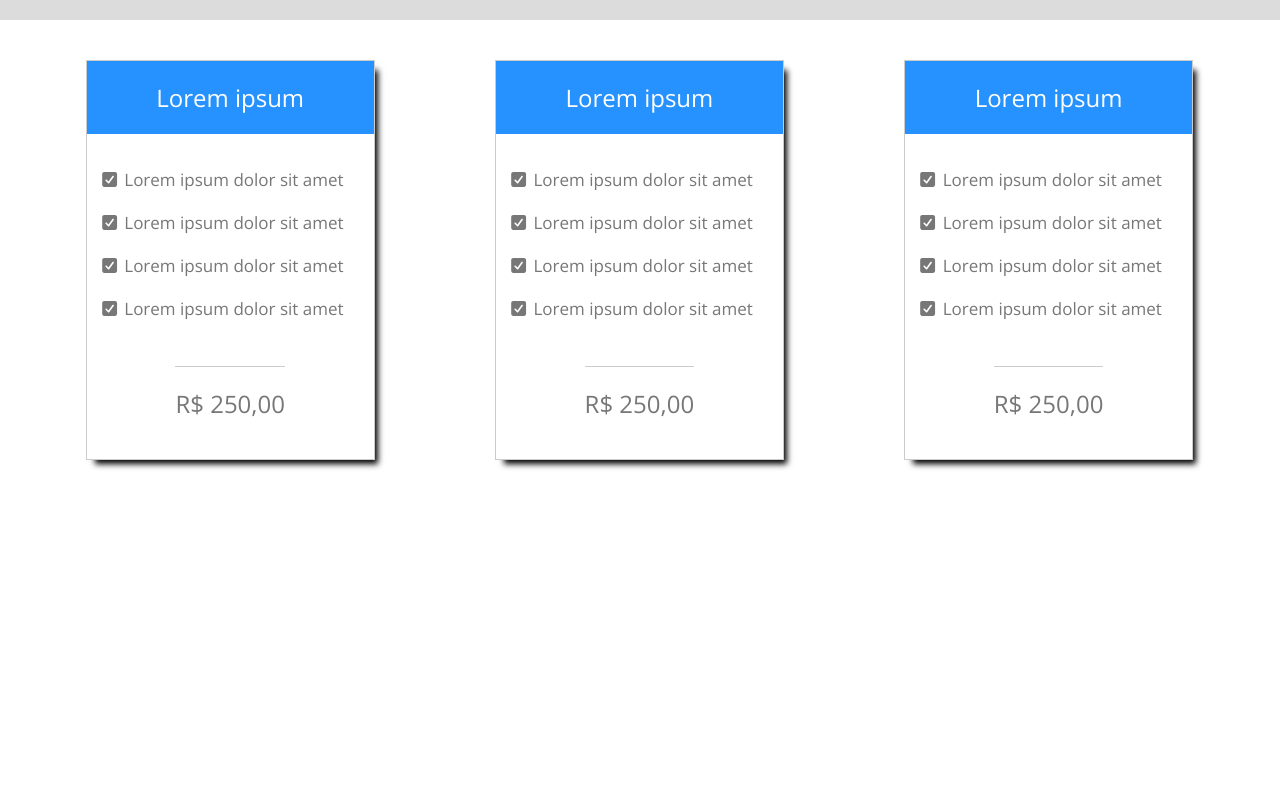
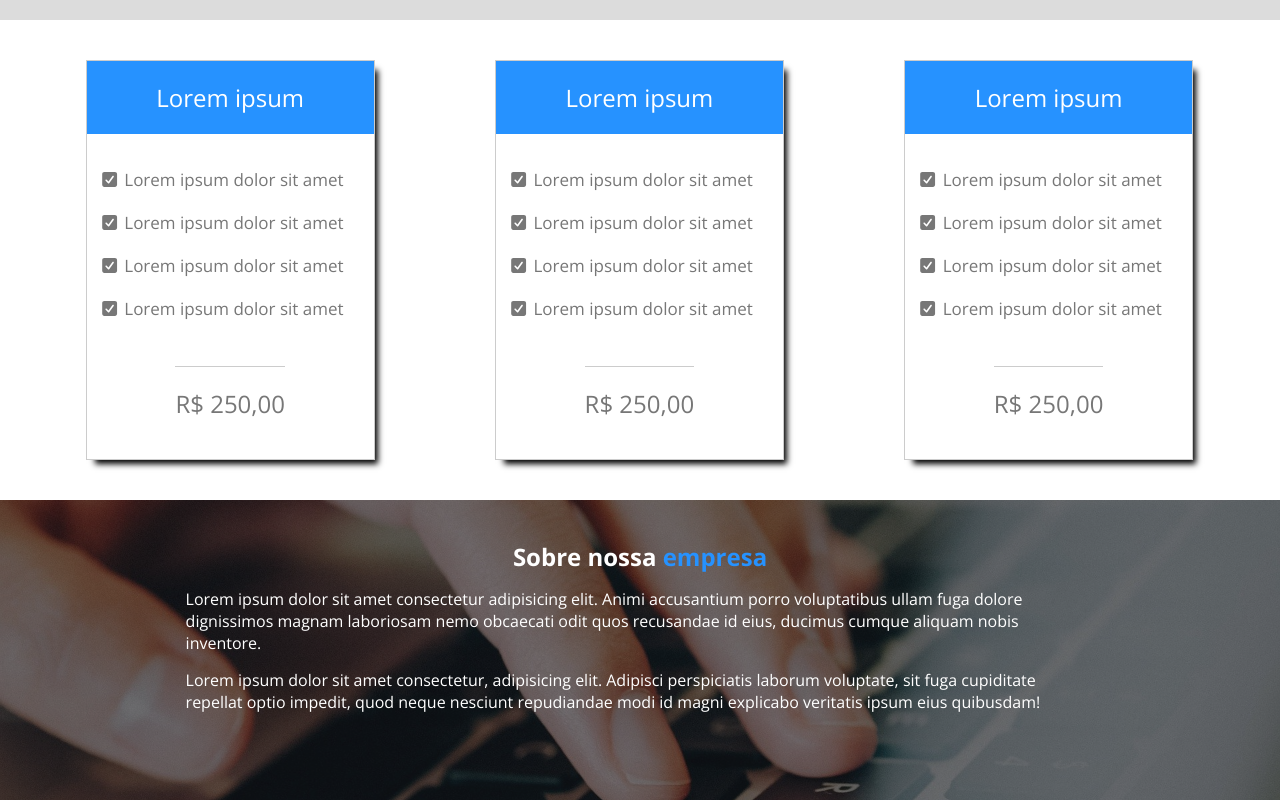
Before and after one commit to tedborges/Website_Simple, a plain HTML site: page index.html in a window 1280 px wide. Shown: the part 870-1670 px from the top of the page. Before the commit the page ends 1370 px from the top, so only its background shows below. Drawn offline with nearby package versions, Linux system fonts and the light colour scheme.

Commit message:
Adicionando section Sobre a empresa e efeito parallax

```diff
--- a/css/style.css
+++ b/css/style.css
@@ -203,6 +203,46 @@ nav.desktop a {
   margin: 8px 0 0 12px;
 }
 
+section.parallax {
+  width: 100%;
+  min-height: 300px;
+  padding: 40px 0;
+  background-image: url('../image/bg_parallax.jpg');
+  background-size: cover;
+  background-position: center;
+  background-attachment: fixed;
+  position: relative;
+}
+
+section.parallax span {
+  color: #2692ff;
+}
+
+.overlay-parallax {
+  width: 100%;
+  height: 100%;
+  position: absolute;
+  left: 0;
+  top: 0;
+  z-index: 1;
+  background-color: rgba(20, 20, 20, 0.6);
+}
+
+section.parallax > .center {
+  position: relative;
+  z-index: 2;
+  max-width: 960px;
+  color: white;
+}
+
+section.parallax h2 {
+  text-align: center;
+}
+
+section.parallax p {
+  margin-top: 15px;
+}
+
 @media screen and (max-width: 890px) {
   .box-planos-single {
     width: 50%;
--- a/index.html
+++ b/index.html
@@ -104,6 +104,15 @@
       </div>
     </section>
 
+    <section class="parallax">
+      <div class="overlay-parallax"></div>
+      <div class="center">
+        <h2>Sobre nossa <span>empresa</span></h2>
+        <p>Lorem ipsum dolor sit amet consectetur adipisicing elit. Animi accusantium porro voluptatibus ullam fuga dolore dignissimos magnam laboriosam nemo obcaecati odit quos recusandae id eius, ducimus cumque aliquam nobis inventore.</p>
+        <p>Lorem ipsum dolor sit amet consectetur, adipisicing elit. Adipisci perspiciatis laborum voluptate, sit fuga cupiditate repellat optio impedit, quod neque nesciunt repudiandae modi id magni explicabo veritatis ipsum eius quibusdam!</p>
+      </div>
+    </section>
+
     <script src="js/all.min.js"></script>
   </body>
 </html>
```
Also changed, not shown: image/bg_parallax.jpg (added).
